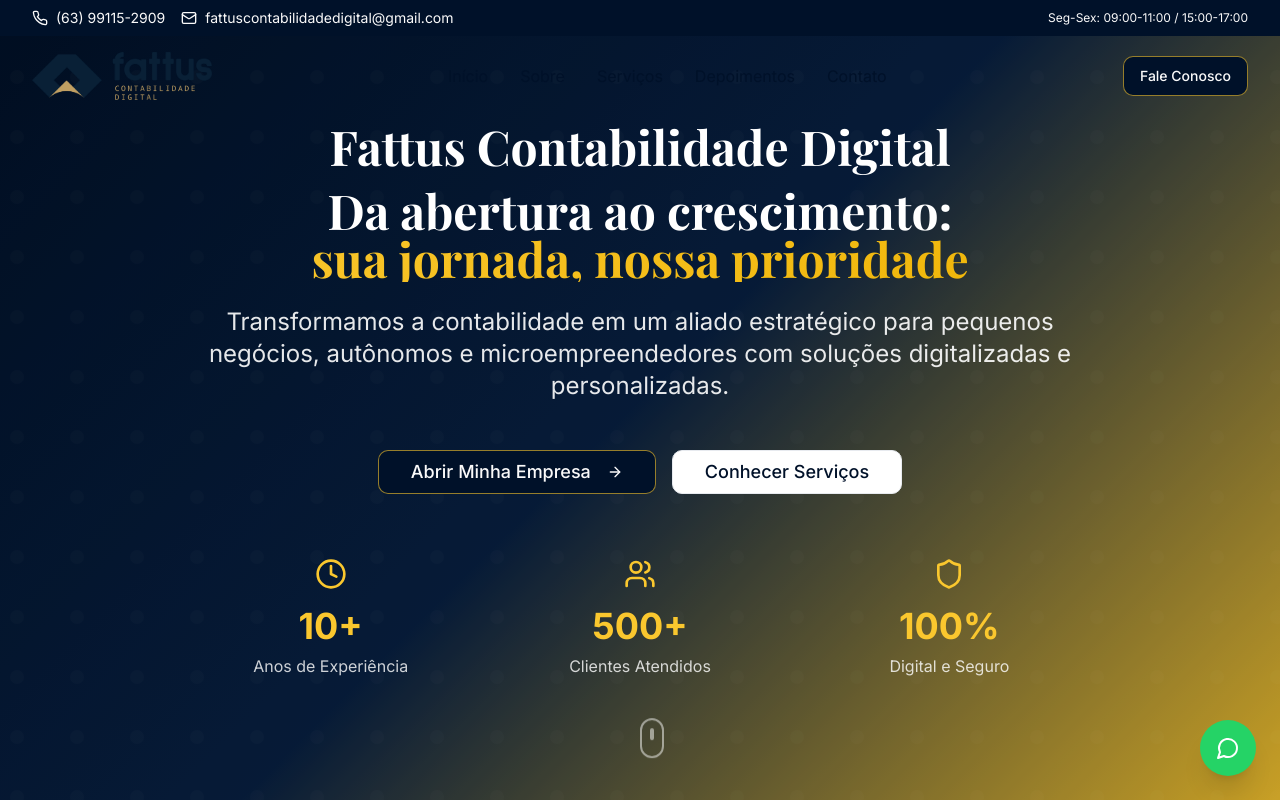
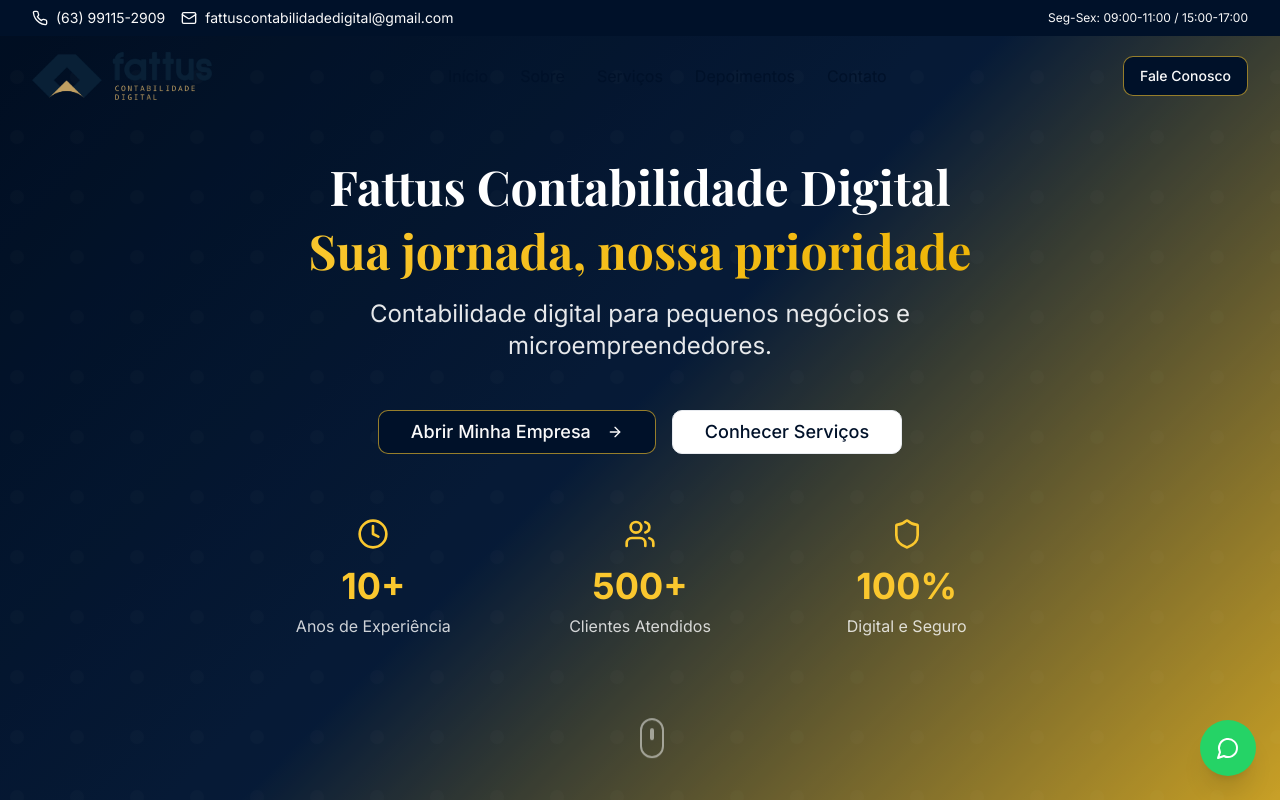
Before and after one commit to DevZipMateus/fattus-digital-grow, a React (Vite) app: page / in a window 1280 px wide. Shown: the top 800 px of the page. Built offline with nearby package versions, Linux system fonts and the light colour scheme; the HTML template or start-up script is replaced by a standard one.

Commit message:
Refatorar texto da seção Hero

```diff
--- a/src/components/Hero.tsx
+++ b/src/components/Hero.tsx
@@ -22,16 +22,14 @@ const Hero = () => {
 
           {/* Main Slogan */}
           <h2 className="font-playfair text-2xl md:text-4xl lg:text-5xl font-bold mb-6 leading-tight">
-            Da abertura ao crescimento:
-            <span className="text-gradient-accent block">
-              sua jornada, nossa prioridade
+            <span className="text-gradient-accent">
+              Sua jornada, nossa prioridade
             </span>
           </h2>
 
           {/* Subtitle */}
-          <p className="text-xl md:text-2xl mb-12 max-w-4xl mx-auto leading-relaxed text-white/90">
-            Transformamos a contabilidade em um aliado estratégico para pequenos negócios,
-            autônomos e microempreendedores com soluções digitalizadas e personalizadas.
+          <p className="text-xl md:text-2xl mb-12 max-w-3xl mx-auto leading-relaxed text-white/90">
+            Contabilidade digital para pequenos negócios e microempreendedores.
           </p>
 
           {/* CTA Buttons */}
```
